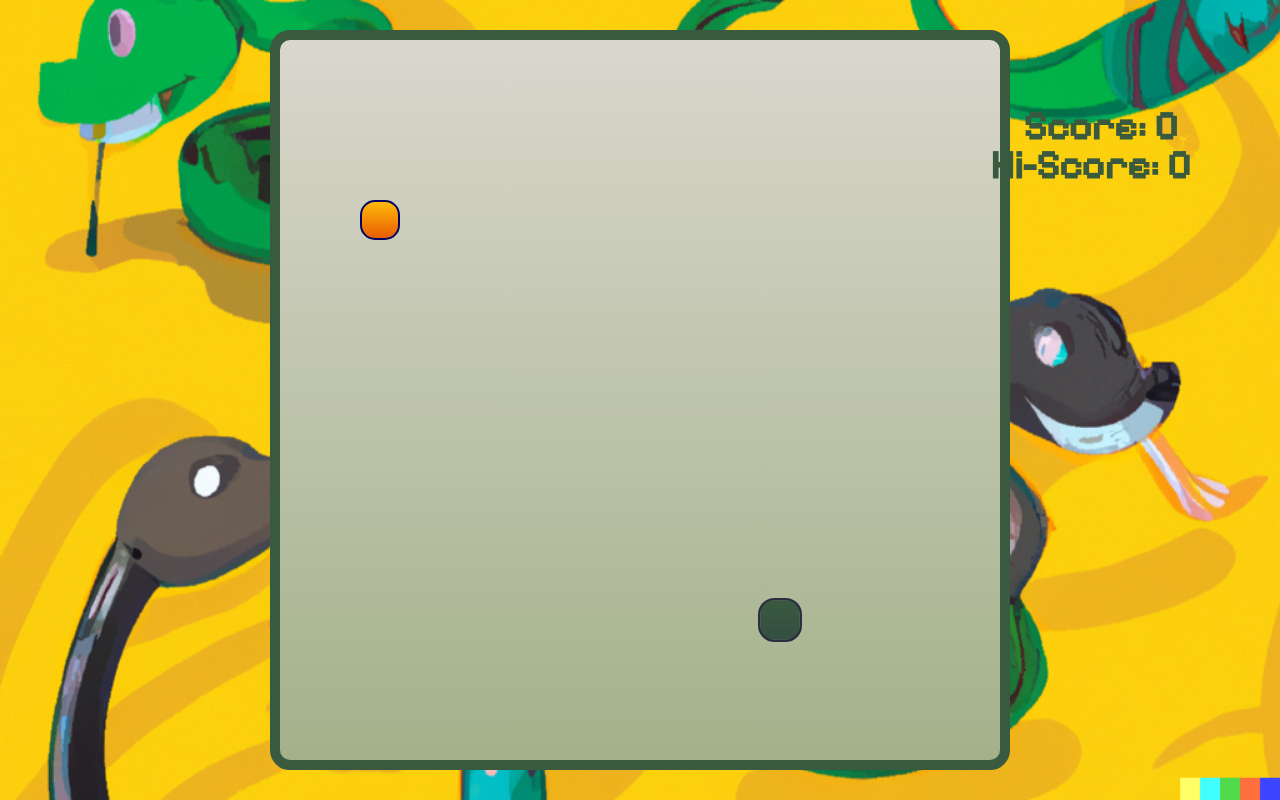
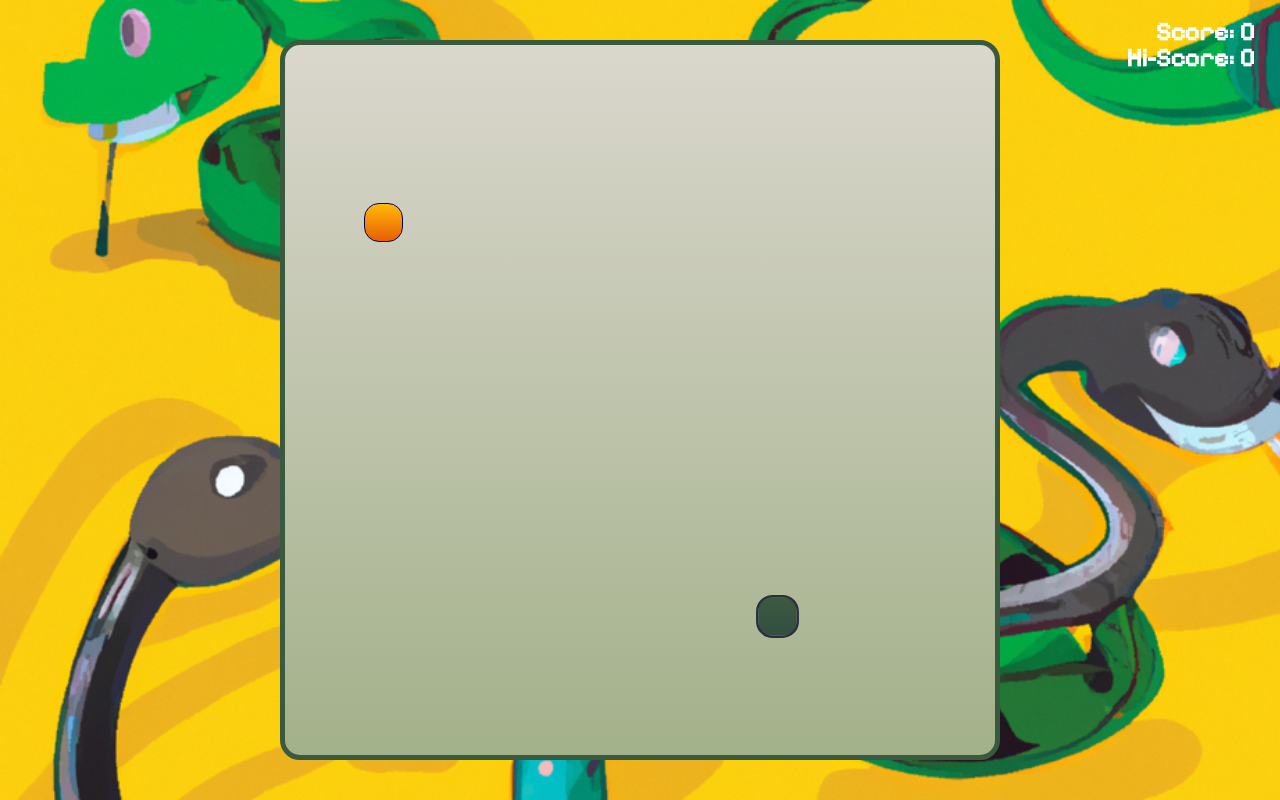
Before and after one commit to koustavdas2001/Snake-Game, a plain HTML site: page index.html in a window 1280 px wide. Drawn offline with Linux system fonts and the light colour scheme.

Commit message:
Update style.css

```diff
--- a/style.css
+++ b/style.css
@@ -1,14 +1,15 @@
 @import url('https://fonts.googleapis.com/css2?family=Pixelify+Sans&display=swap');
+
 * {
     padding: 0;
     margin: 0;
+    box-sizing: border-box;
 }
 
 .body {
     background: url(img/bg.png);
     min-height: 100vh;
-    background-size: 100vw 100vh;
-    background-repeat: no-repeat;
+    background-size: cover;
     display: flex;
     justify-content: center;
     align-items: center;
@@ -16,13 +17,16 @@
 
 .board {
     background: linear-gradient(#dad7cd, #a3b18a);
-    width: 90vmin;
-    height: 90vmin;
-    border: 10px solid #3a5a40;
+    max-width: 90vmin;
+    max-height: 90vmin;
+    width: 100%;
+    aspect-ratio: 1/1;
+    border: 5px solid #3a5a40;
     display: grid;
-    grid-template-columns: repeat(18,1fr);
-    grid-template-rows: repeat(18,1fr);
+    grid-template-columns: repeat(18, 1fr);
+    grid-template-rows: repeat(18, 1fr);
     border-radius: 20px;
+    position: relative;
 }
 
 .head {
@@ -31,33 +35,44 @@
     transform: scale(1.1);
     border-radius: 15px;
 }
+
 .snake {
     background-color: #588157;
-    border: .25vmin solid #2b2d42;
+    border: 1px solid #2b2d42;
     border-radius: 50px;
 }
+
 .food {
     background: linear-gradient(#ffba08, #e85d04);
-    border: .25vmin solid #03045e;
+    border: 1px solid #03045e;
     border-radius: 15px;
 }
 
-.scoreBox {
+.scoreBox,
+.hiScoreBox {
     font-family: 'Pixelify Sans', sans-serif;
+    color: white;
+    font-size: 2vw;
+    font-weight: bold;
     position: absolute;
-    color: #3a5a40;
-    top: 8vw;
-    right: 8vw;
-    font-size: 40px;
-    font-weight: bold;
+    top: 2%;
+    right: 2%;
 }
 
 .hiScoreBox {
-    font-family: 'Pixelify Sans', sans-serif;
-    position: absolute;
-    color: #3a5a40;
-    top: 11vw;
-    right: 7vw;
-    font-size: 40px;
-    font-weight: bold;
+    top: calc(2% + 2vw); /* Adjusted position for high score */
 }
+
+/* Media Queries for responsiveness */
+@media screen and (max-width: 768px) {
+    .scoreBox,
+    .hiScoreBox {
+        font-size: 4vw;
+        top: 4%;
+        right: 4%;
+    }
+
+    .hiScoreBox {
+        top: calc(4% + 4vw); /* Adjusted position for high score */
+    }
+}
```
